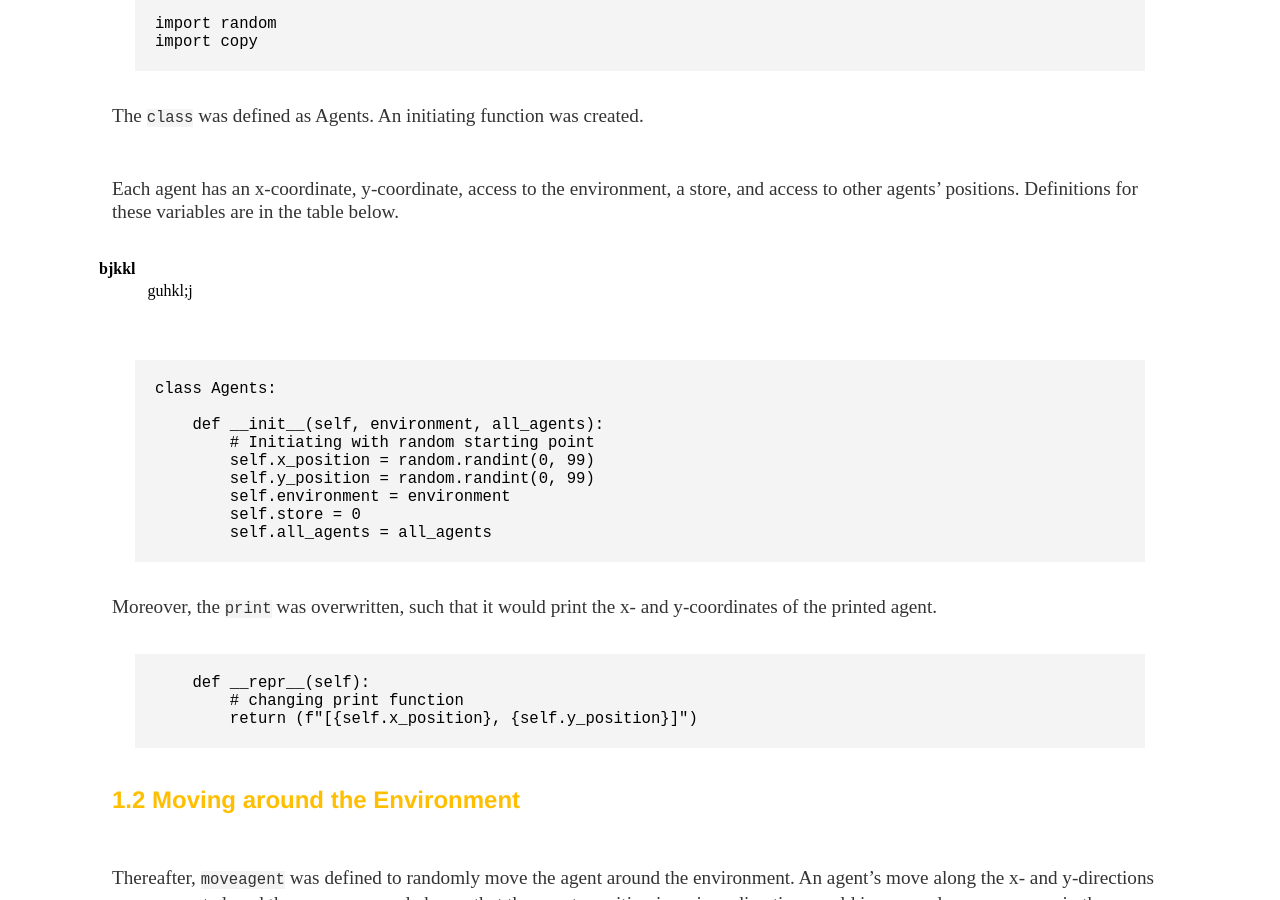
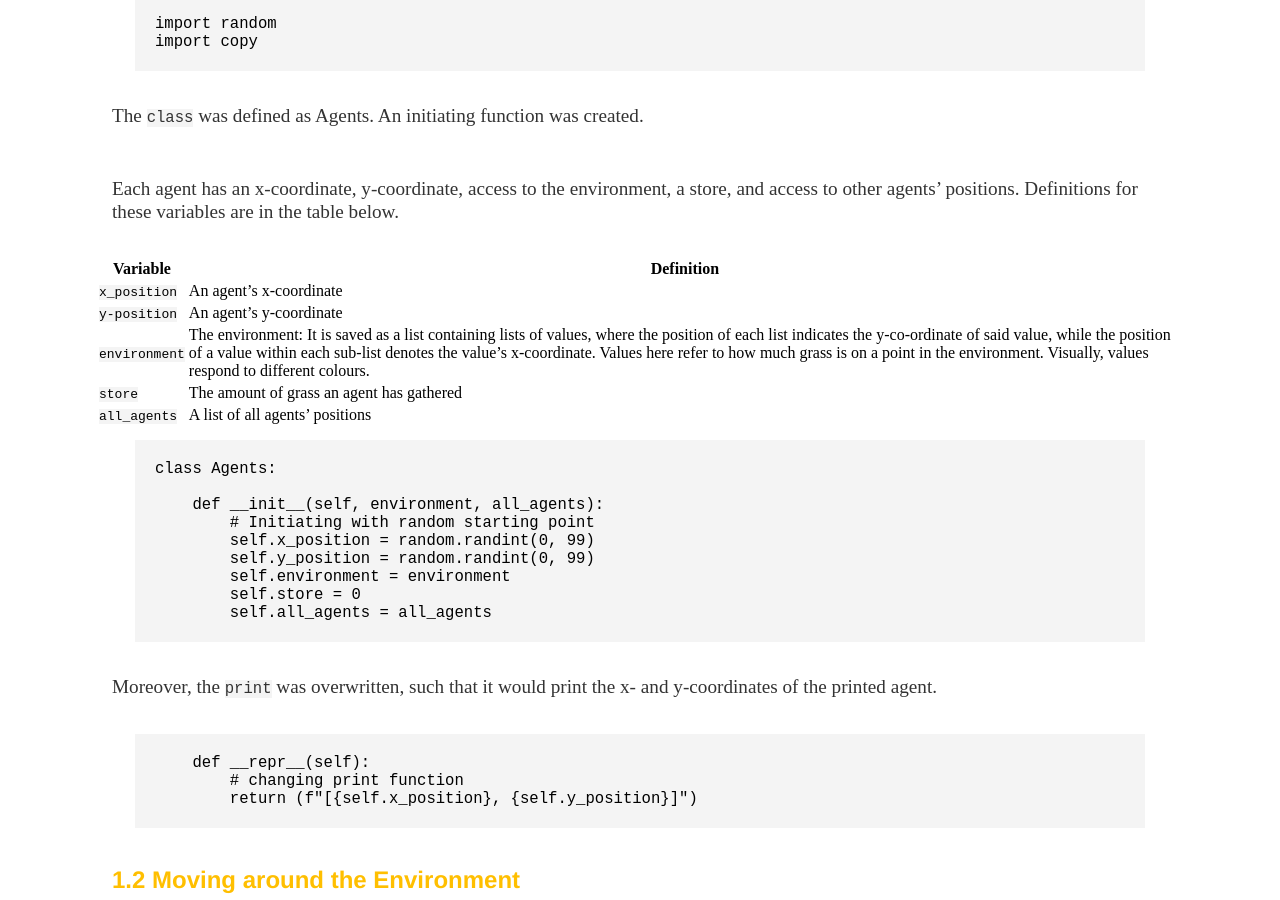
Before and after one commit to lena-kilian/lena-kilian.github.io, a Jekyll site: the page built from abm/index.md, in a window 1280 px wide and 900 px high, scrolled down 705 px. Built offline with Jekyll 4.4.1, drawn with Linux system fonts in a browser that asks for light colours; our own code applies the rules of GitHub Pages for plain Markdown files.

Commit message:
Update index.md

```diff
--- a/abm/index.md
+++ b/abm/index.md
@@ -19,11 +19,13 @@
 
 Each agent has an x-coordinate, y-coordinate, access to the environment, a store, and access to other agents' positions. Definitions for these variables are in the table below.
 
-| bjkkl|   |   |   |   |
-|---|---|---|---|---|
-|   |   |   guhkl;j|   |   |
-|   |   |   |   |   |
-|   |   |   |   |   |
+| Variable | Definition |
+| - | - |
+| `x_position` | An agent's x-coordinate |
+| `y-position` | An agent's y-coordinate |
+| `environment` | The environment: It is saved as a list containing lists of values, where the position of each list indicates the y-co-ordinate of said value, while the position of a value within each sub-list denotes the value's x-coordinate. Values here refer to how much grass is on a point in the environment. Visually, values respond to different colours. |
+| `store` | The amount of grass an agent has gathered |
+| `all_agents` | A list of all agents' positions |
 
 
 
```
